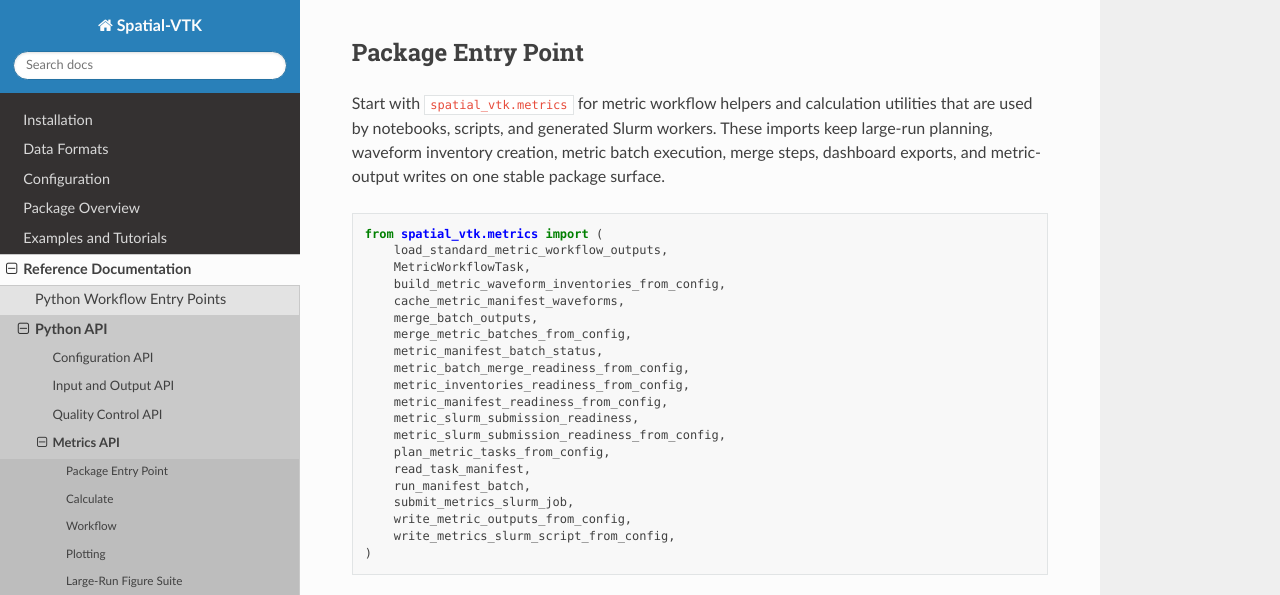
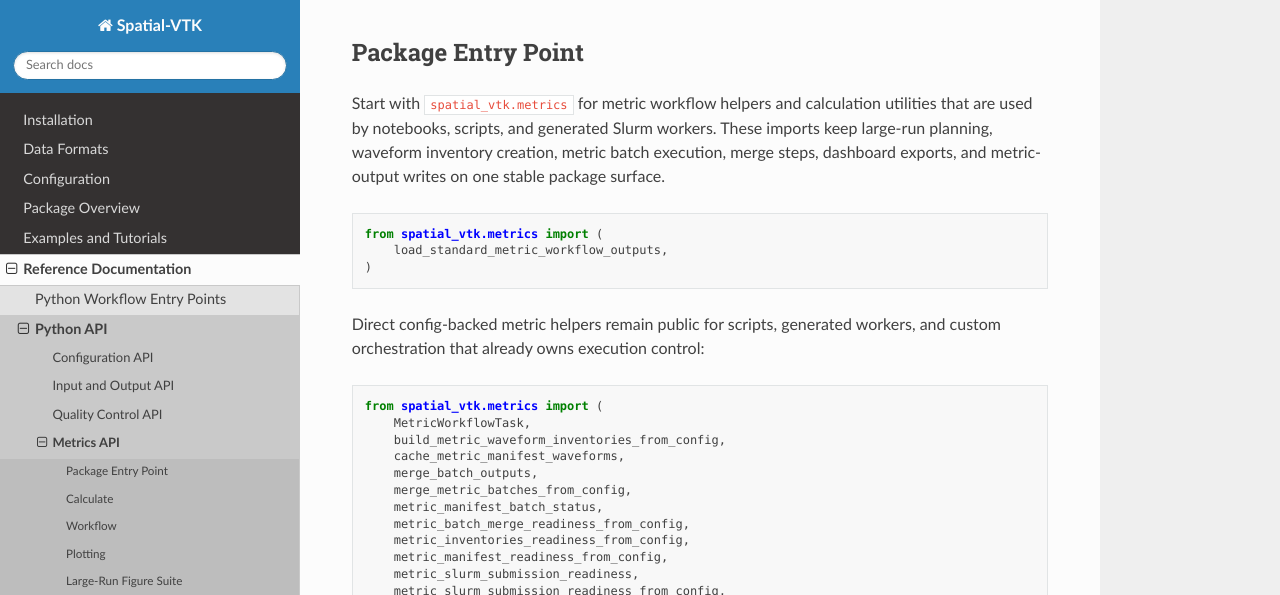
Before and after one commit to bcbirkel/spatial-vtk, a Sphinx documentation site: the page built from docs/reference/api/metrics.rst, in a window 1280 px wide and 900 px high, scrolled down 413 px, cut to the strip 0-595 px from the top of the window. Built offline with Sphinx 7.4.7 and the Read the Docs theme 3.1.0, drawn with Linux system fonts in a browser that asks for light colours.

Commit message:
Clarify Metrics API import guidance

```diff
--- a/docs/changelog.rst
+++ b/docs/changelog.rst
@@ -300,6 +300,12 @@ Changelog
   - Split the QC API import example into notebook-facing result loaders and
     direct config-backed helpers for scripts, generated workers, and custom
     orchestration.
+
+- **Metrics API import guidance** *(Changed)*
+
+  - Split the Metrics API import example into notebook-facing workflow result
+    loaders and direct config-backed metric helpers for scripts, generated
+    workers, and custom orchestration.
 
 - **Spatial and workflow API documentation** *(Changed)*
 
--- a/docs/reference/api/metrics.rst
+++ b/docs/reference/api/metrics.rst
@@ -22,6 +22,14 @@ stable package surface.
 
    from spatial_vtk.metrics import (
        load_standard_metric_workflow_outputs,
+   )
+
+Direct config-backed metric helpers remain public for scripts, generated
+workers, and custom orchestration that already owns execution control:
+
+.. code-block:: python
+
+   from spatial_vtk.metrics import (
        MetricWorkflowTask,
        build_metric_waveform_inventories_from_config,
        cache_metric_manifest_waveforms,
```
Also changed, not shown: 1 other file.
